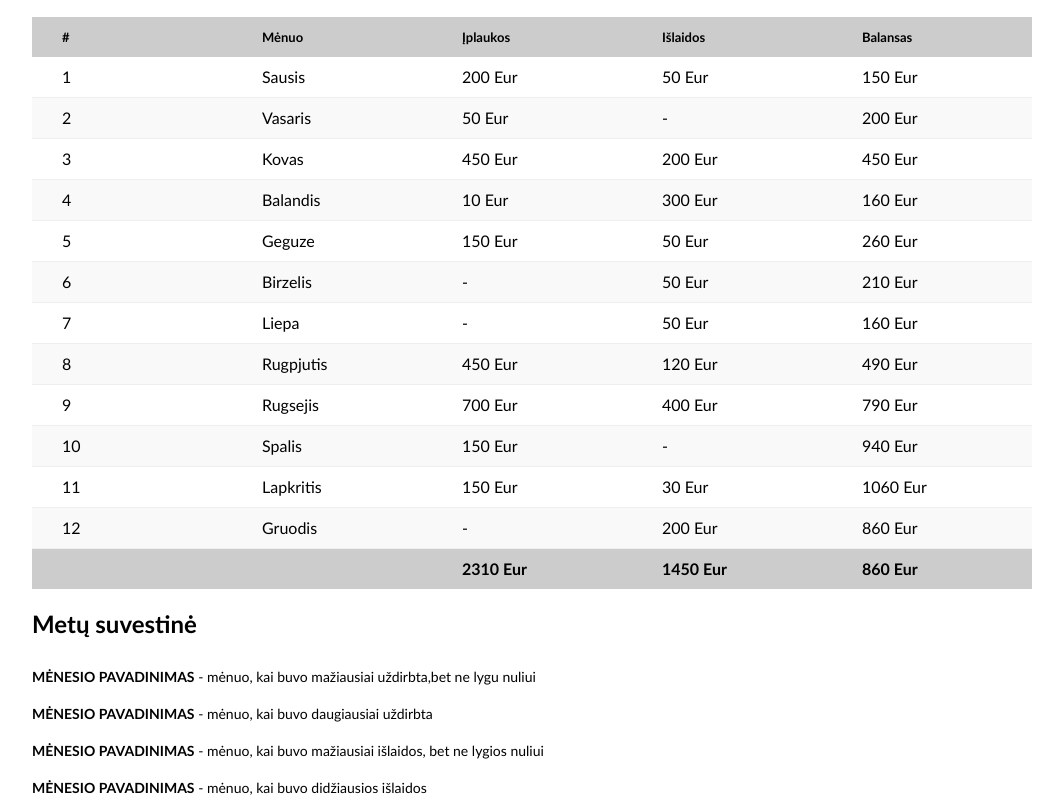
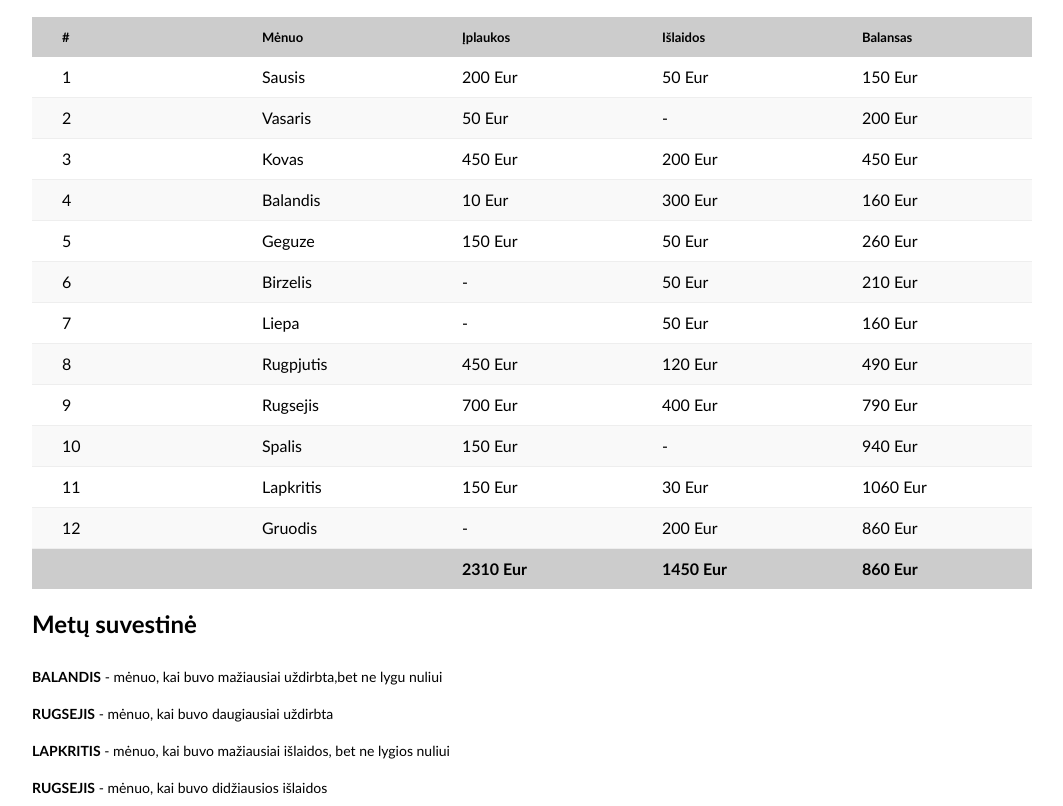
Before and after one commit to Urbbiz/freelancer-balance-testas, a plain HTML site: page index.html in a window 1280 px wide. Shown: the part 91-897 px from the top of the page, without its empty margins (108-1171 px from the left). Drawn offline with Linux system fonts and the light colour scheme.

Commit message:
final commit

```diff
--- a/index.html
+++ b/index.html
@@ -76,15 +76,15 @@
                     <div class="title">mėnuo, kai buvo mažiausiai uždirbta,bet ne lygu nuliui</div>
                 </div>
                 <div class="item">
-                    <div class="value">Mėnesio pavadinimas</div>
+                    <div id="maxIncome" class="value">Mėnesio pavadinimas</div>
                     <div class="title">mėnuo, kai buvo daugiausiai uždirbta</div>
                 </div>
                 <div class="item">
-                    <div class="value">Mėnesio pavadinimas</div>
+                    <div id="minExpense" class="value">Mėnesio pavadinimas</div>
                     <div class="title">mėnuo, kai buvo mažiausiai išlaidos, bet ne lygios nuliui</div>
                 </div>
                 <div class="item">
-                    <div class="value">Mėnesio pavadinimas</div>
+                    <div id="maxExpense" class="value">Mėnesio pavadinimas</div>
                     <div class="title">mėnuo, kai buvo didžiausios išlaidos</div>
                 </div>
             </div>
--- a/js/main.js
+++ b/js/main.js
@@ -38,9 +38,17 @@ function sortData (list){
 
 function renderTable(monthNames, cashFlow) {
     let HTML ='';
-        balance = 0;
-        income = 0;
-        expense = 0;
+        balance = 0,
+        income = 0,
+        expense = 0,
+        minIncomeMonthIndex = 0,
+        minIncomeMonthValue = Infinity,
+        maxIncomeMonthIndex = 0,
+        maxIncomeMonthValue = -Infinity,
+        minExpenseMonthIndex = 0,
+        minExpenseMonthValue = Infinity,
+        maxExpenseMonthIndex = 0,
+        maxExpenseMonthValue = -Infinity,
 
     cashFlow = sortData(cashFlow);
 
@@ -49,8 +57,30 @@ function renderTable(monthNames, cashFlow) {
         income += item.income ? item.income : 0;
         expense += item.expense? item.expense : 0;
         balance = income - expense;
+         // balance -= item.expense? item.expense : 0; sita darom tam, kad kai sutinka ne skaiciu o -, tada kad ji skaitytu kaip 0, nes kitaip tampa undefined ir toliau neskaiciuoja.
 
-        // balance -= item.expense? item.expense : 0; sita darom tam, kad kai sutinka ne skaiciu o -, tada kad ji skaitytu kaip 0, nes kitaip tampa undefined ir toliau neskaiciuoja.
+        // ar tai menuo kai uzdirbau  maziausiai
+        if (item.income && item.income < minIncomeMonthValue) {
+            minIncomeMonthValue = item.income;
+            minIncomeMonthIndex= i;
+        }
+        // ar tai menuo kai uzdirbau  daugiausiai
+        if (item.income && item.income > maxIncomeMonthValue) {
+            maxIncomeMonthValue = item.income;
+            maxIncomeMonthIndex= i;
+        }
+        // ar tai menuo kai isleidau  maziausiai
+        if (item.expense && item.expense < minExpenseMonthValue) {
+            minExpenseMonthValue = item.expense;
+            minExpenseMonthIndex= i;
+        }
+        // ar tai menuo kai isleidau daugiausiai
+        if (item.expense && item.expense > maxExpenseMonthValue) {
+            maxExpenseMonthValue = item.expense;
+            maxExpenseMonthIndex= i;
+        }
+
+
 
 
         HTML += `<div class="table-row">
@@ -65,11 +95,21 @@ function renderTable(monthNames, cashFlow) {
     const footerIncomeDOM = document.querySelector('.table-footer > .cell:nth-of-type(3)');
     const footerExpenseDOM = document.querySelector('.table-footer > .cell:nth-of-type(4)');
     const footerBalanceDOM = document.querySelector('.table-footer > .cell:nth-of-type(5)');
+    const minIncomeDOM = document.querySelector('#minIncome');
+    const maxIncomeDOM = document.querySelector('#maxIncome');
+    const minExpenseDOM = document.querySelector('#minExpense');
+    const maxExpenseDOM = document.querySelector('#maxExpense');
     tableContentDOM.innerHTML = HTML;
 
     footerIncomeDOM.innerText = formatMoney(income);
     footerExpenseDOM.innerText = formatMoney(expense);
     footerBalanceDOM.innerText = formatMoney(balance);
+
+    minIncomeDOM.innerText = monthNames[minIncomeMonthIndex];
+    maxIncomeDOM.innerText = monthNames[maxIncomeMonthIndex];
+    minExpenseDOM.innerText = monthNames[minExpenseMonthIndex];
+    maxExpenseDOM.innerText = monthNames[maxExpenseMonthIndex];
+
 
 
 
```
